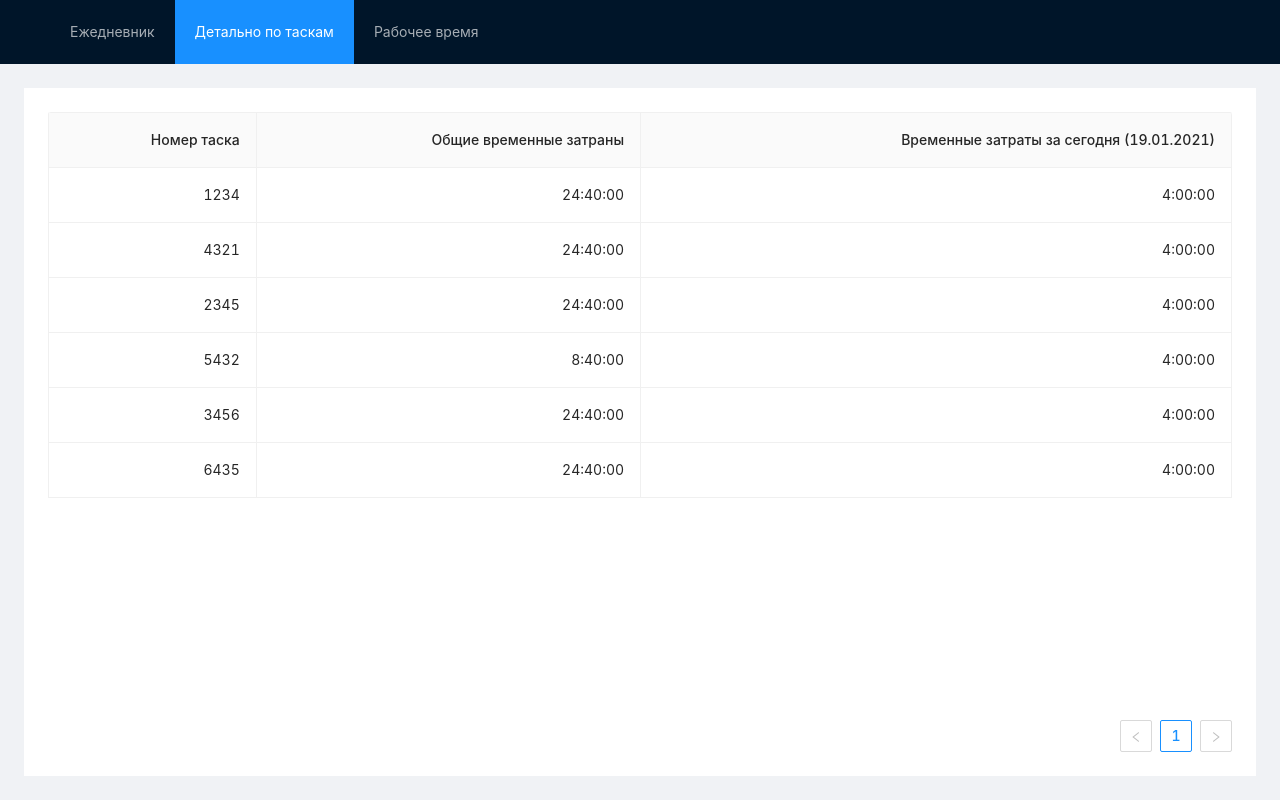
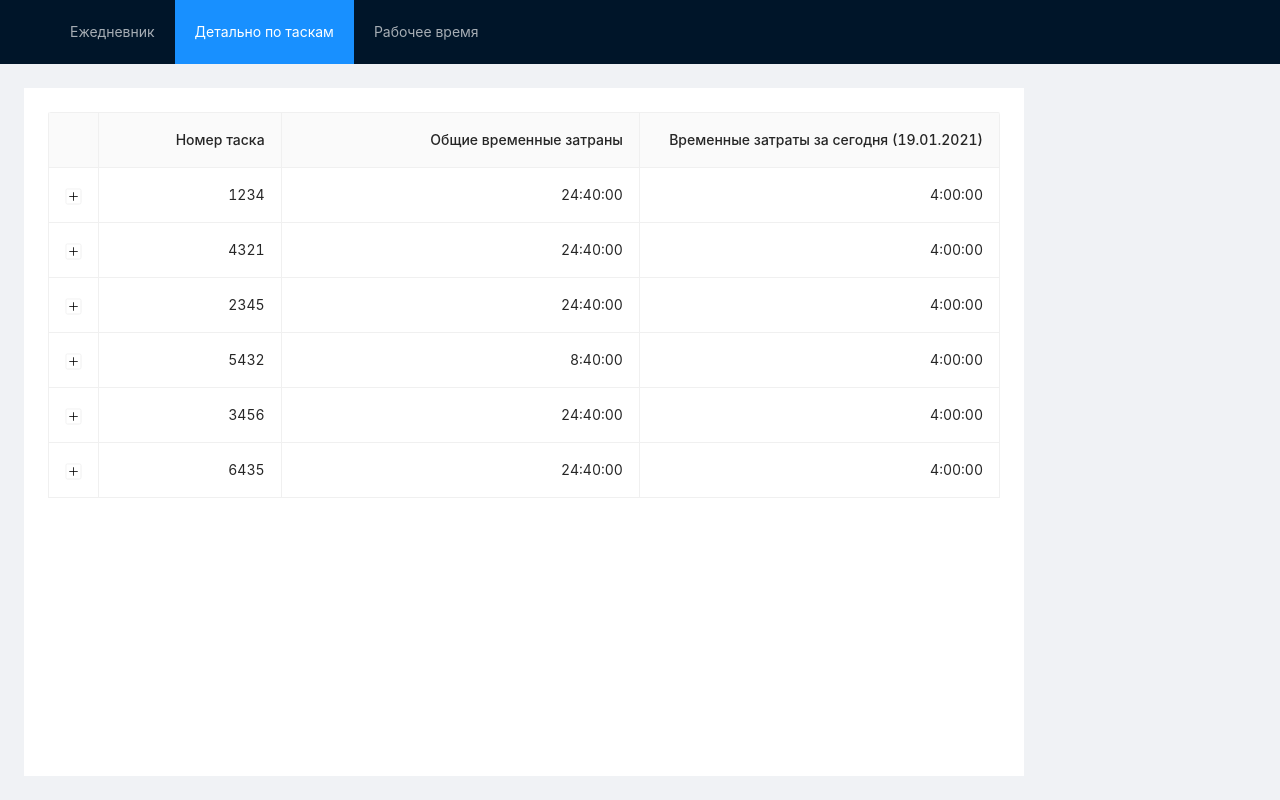
Before and after one commit to ZothOmmog/todolist, a Next.js app: page /tasks-detail in a window 1280 px wide. Built offline with nearby package versions, Linux system fonts and the light colour scheme.

Commit message:
Добавлено раскрытие для строк

```diff
--- /dev/null
+++ b/components/tasks-table/components/detail-tasks-table.tsx
@@ -0,0 +1,40 @@
+import { Col, Row, Table } from "antd";
+import { useDetailTasksTableColumns } from "../hooks";
+import { IDetailTaskInfo } from "../tasks-table-types"
+
+interface IDetailTasksTableProps {
+    keyTask: number
+}
+
+export const DetailTasksTable = ({ keyTask }: IDetailTasksTableProps) => {
+    const columns = useDetailTasksTableColumns();
+    const MOCK_DATA: IDetailTaskInfo[] = [
+        {
+            date: '21.10.2020',
+            duration: '4:00:00'
+        },
+        {
+            date: '22.10.2020',
+            duration: '3:30:00'
+        },
+        {
+            date: '23.10.2020',
+            duration: '2:10:00'
+        },
+        {
+            date: '24.10.2020',
+            duration: '6:20:00'
+        }
+    ];
+
+    return (
+        <div>
+            <Table
+                dataSource={MOCK_DATA}
+                columns={columns}
+                pagination={false}
+                showHeader={false}
+            />
+        </div>
+    )
+}
--- /dev/null
+++ b/components/tasks-table/components/index.ts
@@ -0,0 +1 @@
+export { DetailTasksTable } from './detail-tasks-table';
--- a/components/tasks-table/hooks/index.ts
+++ b/components/tasks-table/hooks/index.ts
@@ -1 +1,2 @@
 export { useTasksTableColumns } from './use-tasks-table-columns';
+export { useDetailTasksTableColumns } from './use-detail-tasks-table-columns';
--- /dev/null
+++ b/components/tasks-table/hooks/use-detail-tasks-table-columns.ts
@@ -0,0 +1,21 @@
+import { ColumnsType } from "antd/lib/table";
+import { IDetailTaskInfo } from "../tasks-table-types";
+
+export const useDetailTasksTableColumns = () => {
+    const columns: ColumnsType<IDetailTaskInfo> = [
+        {
+            dataIndex: 'date',
+            title: 'Дата',
+            align: 'right',
+            width: 100
+        },
+        {
+            dataIndex: 'duration',
+            title: 'продолжительность',
+            align: 'right',
+            width: 400
+        }
+    ];
+
+    return columns;
+}
--- a/components/tasks-table/hooks/use-tasks-table-columns.ts
+++ b/components/tasks-table/hooks/use-tasks-table-columns.ts
@@ -6,19 +6,22 @@ export const useTasksTableColumns = () => {
     const columns: ColumnsType<IAgregateTaskInfo> = [
         {
             title: 'Номер таска',
-            dataIndex: 'keyTask',
+            dataIndex: 'key',
             align: 'right',
-            defaultSortOrder: 'ascend'
+            defaultSortOrder: 'ascend',
+            width: 200
         },
         {
             title: 'Общие временные затраны',
-            dataIndex: 'spendingAll',
+            dataIndex: 'durationAll',
             align: 'right',
+            width: 400
         },
         {
             title: `Временные затраты за сегодня (${format(new Date(), 'dd.MM.yyyy')})`,
-            dataIndex: 'spendingToday',
+            dataIndex: 'durationToday',
             align: 'right',
+            width: 400
         }
     ];
     return columns;
--- a/components/tasks-table/tasks-table.tsx
+++ b/components/tasks-table/tasks-table.tsx
@@ -1,4 +1,5 @@
 import { Table } from "antd";
+import { DetailTasksTable } from "./components";
 import { useTasksTableColumns } from "./hooks";
 import { IAgregateTaskInfo } from "./tasks-table-types";
 
@@ -6,42 +7,46 @@ export const TasksTable = () => {
     const columns = useTasksTableColumns();
     const MOCK_DATA: IAgregateTaskInfo[] = [
         {
-            keyTask: 1234,
-            spendingAll: '24:40:00',
-            spendingToday: '4:00:00'
+            key: 1234,
+            durationAll: '24:40:00',
+            durationToday: '4:00:00'
         },
         {
-            keyTask: 4321,
-            spendingAll: '24:40:00',
-            spendingToday: '4:00:00'
+            key: 4321,
+            durationAll: '24:40:00',
+            durationToday: '4:00:00'
         },
         {
-            keyTask: 2345,
-            spendingAll: '24:40:00',
-            spendingToday: '4:00:00'
+            key: 2345,
+            durationAll: '24:40:00',
+            durationToday: '4:00:00'
         },
         {
-            keyTask: 5432,
-            spendingAll: '8:40:00',
-            spendingToday: '4:00:00'
+            key: 5432,
+            durationAll: '8:40:00',
+            durationToday: '4:00:00'
         },
         {
-            keyTask: 3456,
-            spendingAll: '24:40:00',
-            spendingToday: '4:00:00'
+            key: 3456,
+            durationAll: '24:40:00',
+            durationToday: '4:00:00'
         },
         {
-            keyTask: 6435,
-            spendingAll: '24:40:00',
-            spendingToday: '4:00:00'
+            key: 6435,
+            durationAll: '24:40:00',
+            durationToday: '4:00:00'
         },
     ];
 
     return (
-        <Table
+        <Table<IAgregateTaskInfo>
             columns={columns}
             dataSource={MOCK_DATA}
             className='daly-table'
+            expandable={{
+                expandedRowRender: record => <DetailTasksTable keyTask={record.key} />
+            }}
+            pagination={false}
             bordered
         />
     );
--- a/layouts/common-layout.tsx
+++ b/layouts/common-layout.tsx
@@ -5,7 +5,7 @@ import { CommonHeader } from '../components/common-header';
 export const CommonLayout: React.FC = ({ children }) => (
     <Layout style={{ height: '100vh' }}>
         <CommonHeader/>
-        <Layout style={{ flexGrow: 1, margin: '24px', backgroundColor: 'white' }}>
+        <Layout style={{ flexGrow: 1, margin: '24px', backgroundColor: 'white', maxWidth: 1000 }}>
             {children}
         </Layout>
     </Layout>
--- a/pages/tasks-detail.tsx
+++ b/pages/tasks-detail.tsx
@@ -12,7 +12,8 @@ export default function Home() {
                 flexDirection: 'column',
                 padding: 24,
                 margin: 0,
-                flexGrow: 1
+                flexGrow: 1,
+                overflow: 'auto'
             }}>
                 <TasksTable />
             </Content>
```
Also changed, not shown: components/tasks-table/tasks-table-types.ts (+8 -5 lines).
